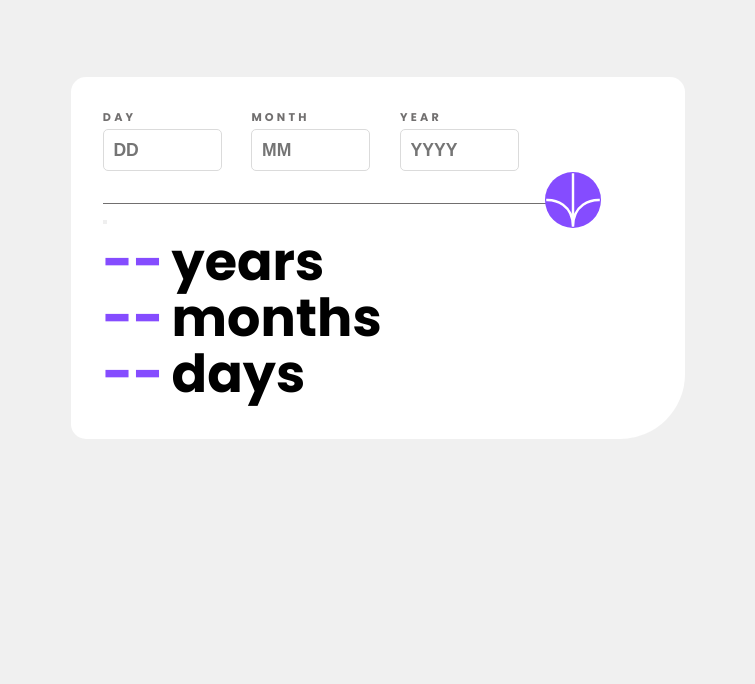
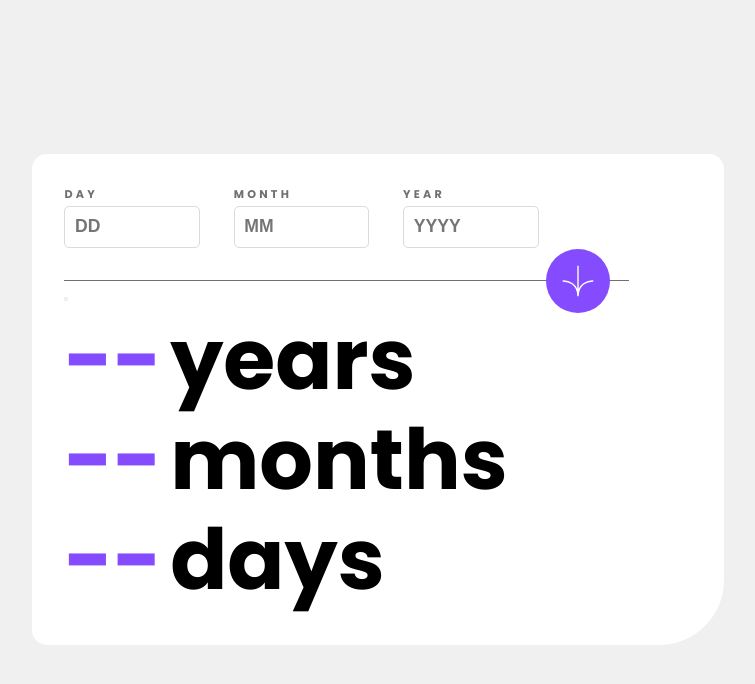
Before and after one commit to Gehadazzam/Frontendmentor_challenges, a plain HTML site: page age-calculator-app-main/index.html in a window 1536 px wide. Shown: the whole page, without its empty margins (390-1145 px from the left). Drawn offline with Linux system fonts and the light colour scheme.

Commit message:
update size in css and README file with links

```diff
--- a/age-calculator-app-main/style.css
+++ b/age-calculator-app-main/style.css
@@ -70,8 +70,9 @@ button img {
   align-items: center;
   background-color: var(--Purple);
   border-radius: 50%;
-  width: 3.5rem;
-  height: 3.5rem;
+  padding: 1rem;
+  width: 4rem;
+  height: 4rem;
   margin-left: 30%;
   margin-top: -14%;
   z-index: 2;
@@ -163,7 +164,14 @@ button img:hover {
   }
 }
 @media (min-width: 1400px) {
+  .container {
+    margin-top: 10%;
+    width: 45%;
+  }
   button img {
-    margin-left: 27.5rem;
+    margin-left: 30rem;
+  }
+  .result {
+    font-size: 4.5rem;
   }
 }
```
Also changed, not shown: 1 other file.
